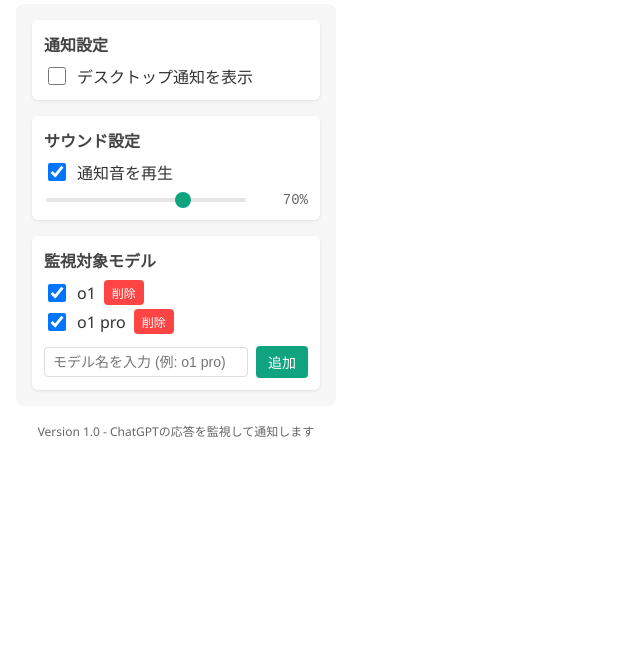
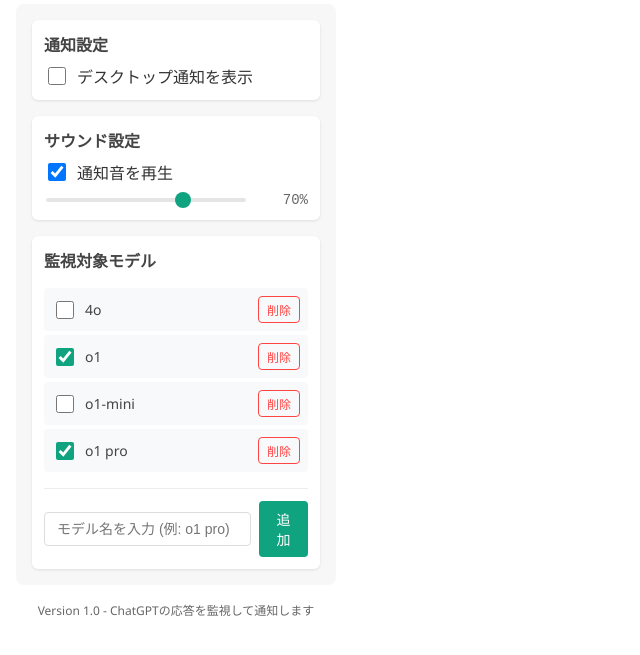
Before and after one commit to oh-yeah-sea-kit2/chatgpt-notifier, a website built with webpack: page popup.html in a window 1280 px wide. Shown: the part 71-726 px from the top of the page, without its empty margins (0-640 px from the left). Built offline with nearby package versions, Linux system fonts and the light colour scheme; some packages are replaced by stand-ins of ours; files whose address does not match are found by name.

Commit message:
デザイン修正

```diff
--- a/popup.html
+++ b/popup.html
@@ -110,14 +110,58 @@
     }
 
     .model-list {
-      margin-top: 8px;
+      margin-top: 12px;
+      max-height: 200px;
+      overflow-y: auto;
     }
 
     .model-item {
       display: flex;
       align-items: center;
+      justify-content: space-between;
+      padding: 8px;
+      margin: 4px 0;
+      background: #f8f9fa;
+      border-radius: 4px;
+      transition: all 0.2s ease;
+    }
+
+    .model-item:hover {
+      background: #f0f1f2;
+    }
+
+    .model-checkbox-wrapper {
+      display: flex;
+      align-items: center;
       gap: 8px;
-      margin: 4px 0;
+      flex-grow: 1;
+    }
+
+    .model-checkbox {
+      width: 16px;
+      height: 16px;
+      cursor: pointer;
+      accent-color: #10a37f;
+    }
+
+    .model-name {
+      font-size: 14px;
+      color: #444;
+    }
+
+    .delete-btn {
+      background: transparent;
+      color: #ff4444;
+      border: 1px solid #ff4444;
+      padding: 4px 8px;
+      font-size: 12px;
+      border-radius: 4px;
+      transition: all 0.2s ease;
+    }
+
+    .delete-btn:hover {
+      background: #ff4444;
+      color: white;
     }
 
     .model-input {
@@ -125,43 +169,62 @@
       align-items: center;
       gap: 8px;
       margin-top: 12px;
+      padding-top: 12px;
+      border-top: 1px solid #eee;
     }
 
     .model-input input[type="text"] {
       flex-grow: 1;
-      padding: 6px 8px;
+      padding: 8px 12px;
       border: 1px solid #ddd;
       border-radius: 4px;
       font-size: 14px;
+      transition: all 0.2s ease;
     }
 
-    button {
+    .model-input input[type="text"]:focus {
+      outline: none;
+      border-color: #10a37f;
+      box-shadow: 0 0 0 2px rgba(16, 163, 127, 0.1);
+    }
+
+    .add-btn {
       background: #10a37f;
       color: white;
       border: none;
-      padding: 6px 12px;
+      padding: 8px 16px;
       border-radius: 4px;
+      font-size: 14px;
       cursor: pointer;
-      font-size: 14px;
+      transition: all 0.2s ease;
     }
 
-    button:hover {
+    .add-btn:hover {
       background: #0e906f;
     }
 
-    button:disabled {
+    .add-btn:disabled {
       background: #ccc;
       cursor: not-allowed;
     }
 
-    .delete-btn {
-      background: #ff4444;
-      padding: 4px 8px;
-      font-size: 12px;
+    /* スクロールバーのスタイル */
+    .model-list::-webkit-scrollbar {
+      width: 8px;
     }
 
-    .delete-btn:hover {
-      background: #ee3333;
+    .model-list::-webkit-scrollbar-track {
+      background: #f1f1f1;
+      border-radius: 4px;
+    }
+
+    .model-list::-webkit-scrollbar-thumb {
+      background: #ccc;
+      border-radius: 4px;
+    }
+
+    .model-list::-webkit-scrollbar-thumb:hover {
+      background: #999;
     }
   </style>
 </head>
@@ -198,8 +261,13 @@
         <!-- モデルリストがここに動的に追加されます -->
       </div>
       <div class="model-input">
-        <input type="text" id="newModel" placeholder="モデル名を入力 (例: o1 pro)">
-        <button id="addModel">追加</button>
+        <input
+          type="text"
+          id="newModel"
+          placeholder="モデル名を入力 (例: o1 pro)"
+          autocomplete="off"
+        >
+        <button id="addModel" class="add-btn">追加</button>
       </div>
     </div>
   </div>
--- a/src/popup.js
+++ b/src/popup.js
@@ -12,7 +12,7 @@ document.addEventListener('DOMContentLoaded', () => {
     enableNotification: false,
     enableSound: true,
     volume: 70,
-    targetModels: ['o1', 'o1 pro'],  // デフォルトのモデル
+    targetModels: ['4o', 'o1', 'o1-mini', 'o1 pro'],  // デフォルトのモデル
     activeModels: ['o1', 'o1 pro']   // 有効なモデル
   }, (items) => {
     notificationCheckbox.checked = items.enableNotification;
@@ -79,7 +79,7 @@ document.addEventListener('DOMContentLoaded', () => {
     const newModel = newModelInput.value.trim();
     if (newModel) {
       chrome.storage.sync.get({
-        targetModels: ['o1', 'o1 pro'],  // デフォルト値を設定
+        targetModels: ['4o', 'o1', 'o1-mini', 'o1 pro'],  // デフォルト値を設定
         activeModels: ['o1', 'o1 pro']   // デフォルト値を設定
       }, (items) => {
         if (!items.targetModels.includes(newModel)) {
```
